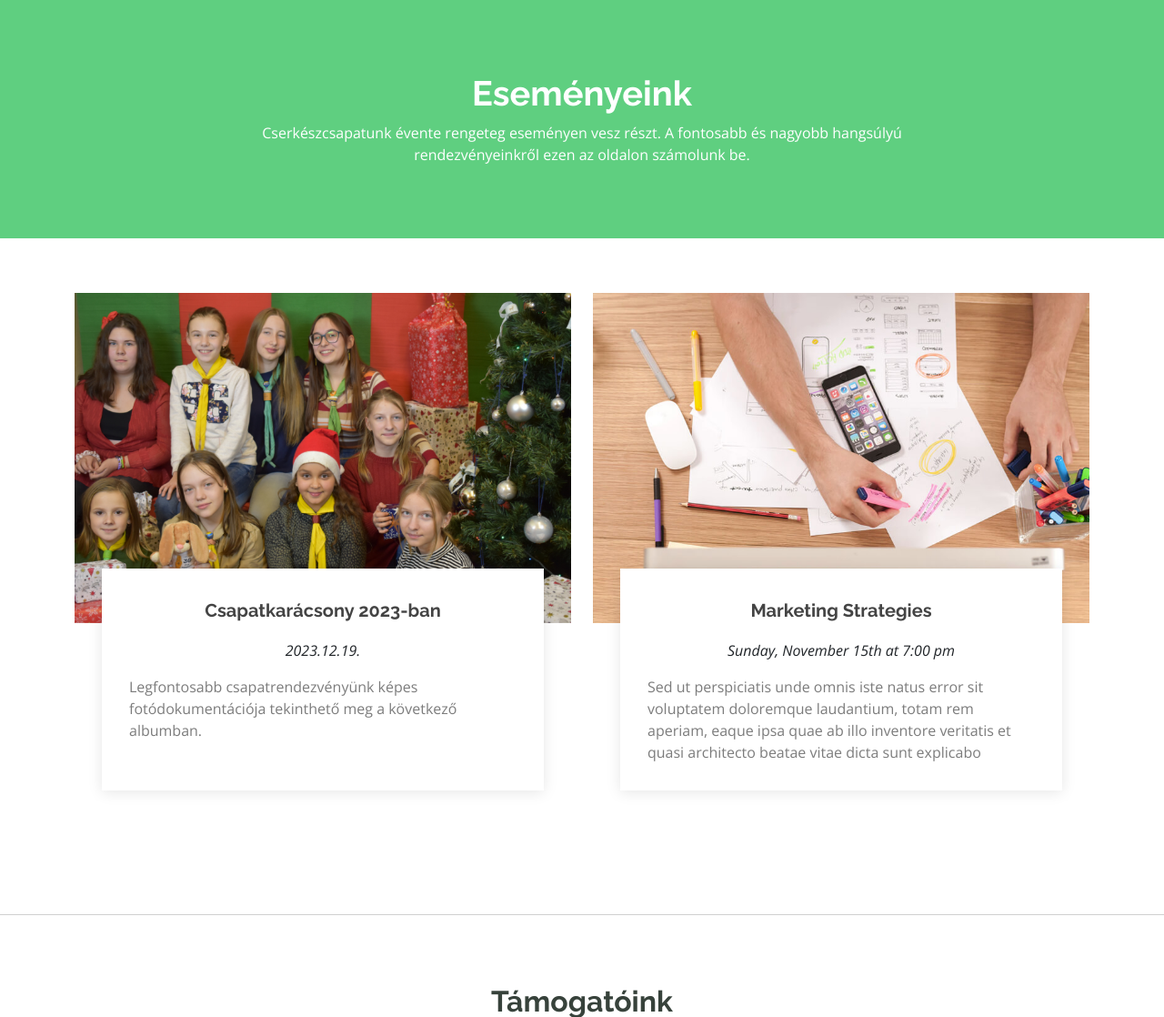
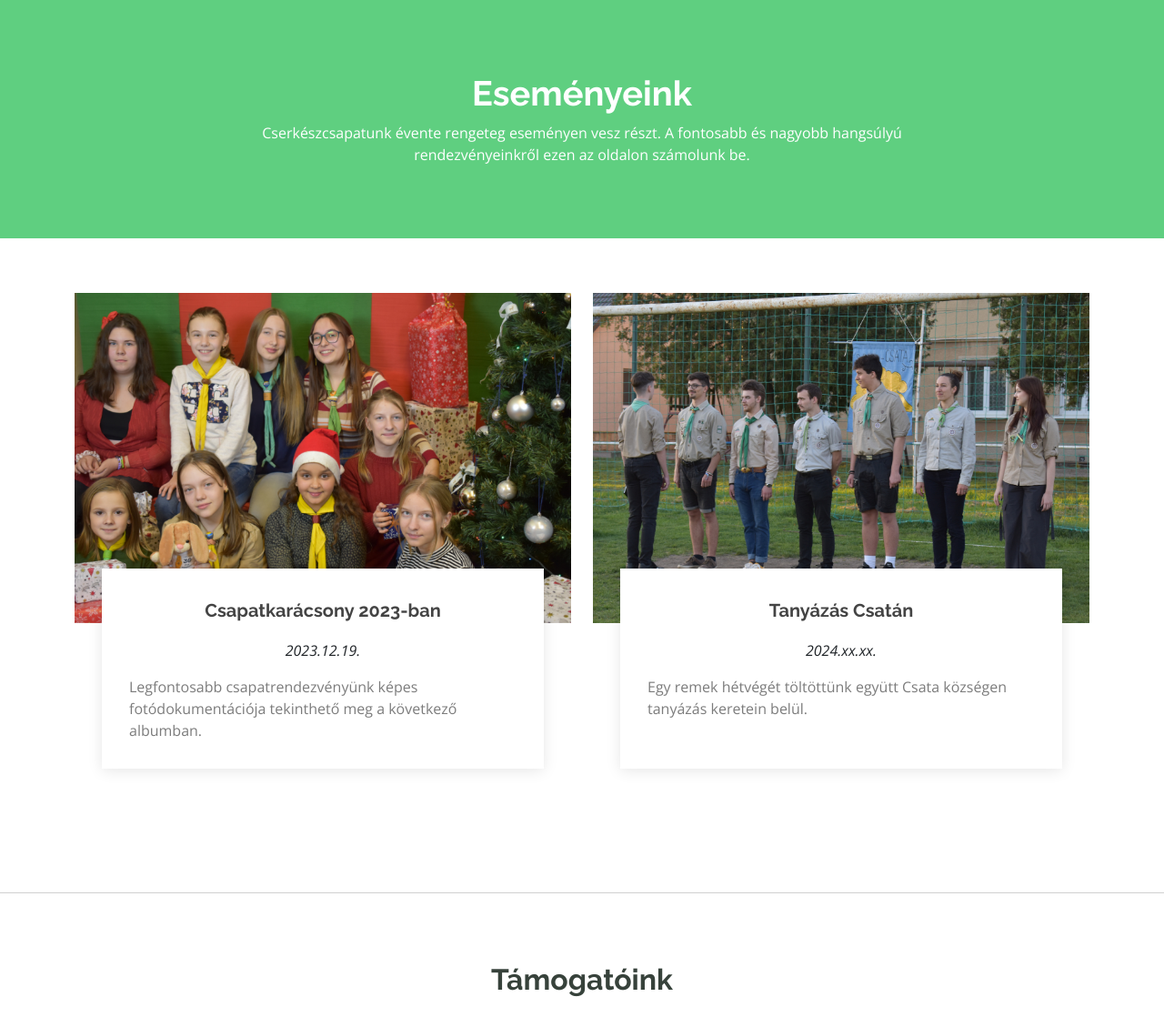
Before and after one commit to Korboncnok/v2-szent-imre-web, a PHP site: page /esemenyek.php in a window 1280 px wide. Shown: the part 91-1209 px from the top of the page at 91% size. Run offline with PHP 8.4, Linux system fonts and the light colour scheme.

Commit message:
hotfix 'esemenyek'

```diff
--- a/assets/template/footer.php
+++ b/assets/template/footer.php
@@ -4,7 +4,7 @@
 <div class="container footer-top">
   <div class="row gy-4">
     <div class="col-lg-4 col-md-6 footer-about">
-      <a href="index.html" class="logo d-flex align-items-center">
+      <a href="index" class="logo d-flex align-items-center">
         <span class="">Sági cserkész</span>
       </a>
       <div class="footer-contact pt-3">
@@ -21,7 +21,7 @@
     <div class="col-lg-2 col-md-3 footer-links">
       <h4>Hasznos linkek</h4>
       <ul>
-        <li><a href="#">Főoldal</a></li>
+        <li><a href="index">Főoldal</a></li>
         <li><a href="#">Jelentkezés</a></li>
         <li><a href="#">Támogatás</a></li>
         <li><a href="#">Támogatóink</a></li>
--- a/assets/template/header.php
+++ b/assets/template/header.php
@@ -1,7 +1,7 @@
 <header id="header" class="header d-flex align-items-center sticky-top">
     <div class="container-fluid container-xl position-relative d-flex align-items-center">
 
-      <a href="index.html" class="logo d-flex align-items-center me-auto">
+      <a href="index" class="logo d-flex align-items-center me-auto">
         <!-- Uncomment the line below if you also wish to use an image logo -->
         <!-- <img src="assets/img/logo.png" alt=""> -->
         <h1 class="">Sági cserkész</h1>
@@ -9,7 +9,7 @@
 
       <nav id="navmenu" class="navmenu">
         <ul>
-          <li><a href="index.html" class="active">Főoldal</a></li>
+          <li><a href="index" class="active">Főoldal</a></li>
         </ul>
         <i class="mobile-nav-toggle d-xl-none bi bi-list"></i>
       </nav>
--- a/esemenyek.php
+++ b/esemenyek.php
@@ -84,9 +84,9 @@
                 <img src="assets/img/events-item-2.jpg" alt="...">
               </div>
               <div class="card-body">
-                <h5 class="card-title"><a href="">Marketing Strategies</a></h5>
-                <p class="fst-italic text-center">Sunday, November 15th at 7:00 pm</p>
-                <p class="card-text">Sed ut perspiciatis unde omnis iste natus error sit voluptatem doloremque laudantium, totam rem aperiam, eaque ipsa quae ab illo inventore veritatis et quasi architecto beatae vitae dicta sunt explicabo</p>
+                <h5 class="card-title"><a href="https://drive.google.com/drive/folders/12D2tlOJzn3fWuWWqqJE7PNNSwSnrtGY_?usp=drive_link" target="_blank">Tanyázás Csatán</a></h5>
+                <p class="fst-italic text-center">2024.xx.xx.</p>
+                <p class="card-text">Egy remek hétvégét töltöttünk együtt Csata községen tanyázás keretein belül.</p>
               </div>
             </div>
 
```
Also changed, not shown: assets/img/events-item-2.jpg.
